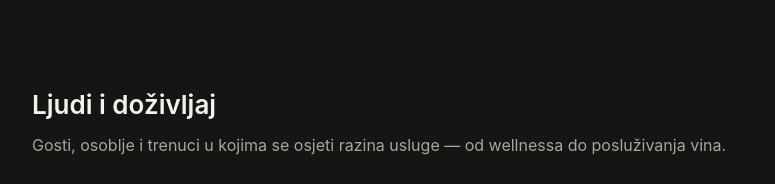
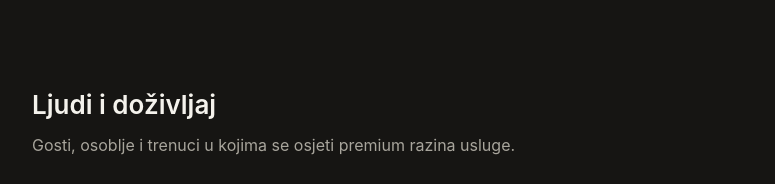
Before and after one commit to svalinaj/bokun-studio, a plain HTML site: page presidenthotel/index.html in a window 1280 px wide. Shown: the part 4820-5004 px from the top of the page, without its empty margins (252-1027 px from the left). Drawn offline with Linux system fonts and the light colour scheme.

Commit message:
Update index.html

```diff
--- a/presidenthotel/index.html
+++ b/presidenthotel/index.html
@@ -145,7 +145,7 @@
       <section class="gallery-section gallery-dark">
         <div class="gallery-section-inner">
         <h2>Ljudi i doživljaj</h2>
-        <p class="section-note">Gosti, osoblje i trenuci u kojima se osjeti razina usluge — od wellnessa do posluživanja vina.</p>
+        <p class="section-note">Gosti, osoblje i trenuci u kojima se osjeti premium razina usluge.</p>
         <div class="photo-grid">
           <div class="photo-row">
             <div class="photo-cell"><img src="https://raw.githubusercontent.com/svalinaj/bokun-studio/main/tramontana_5.jpg" alt="Posluživanje vina — usluga na palubi"></div><div class="photo-cell"><img src="https://raw.githubusercontent.com/svalinaj/bokun-studio/main/tramontana_1.jpg" alt="Jutarnja joga — wellness sadržaj"></div>
```
